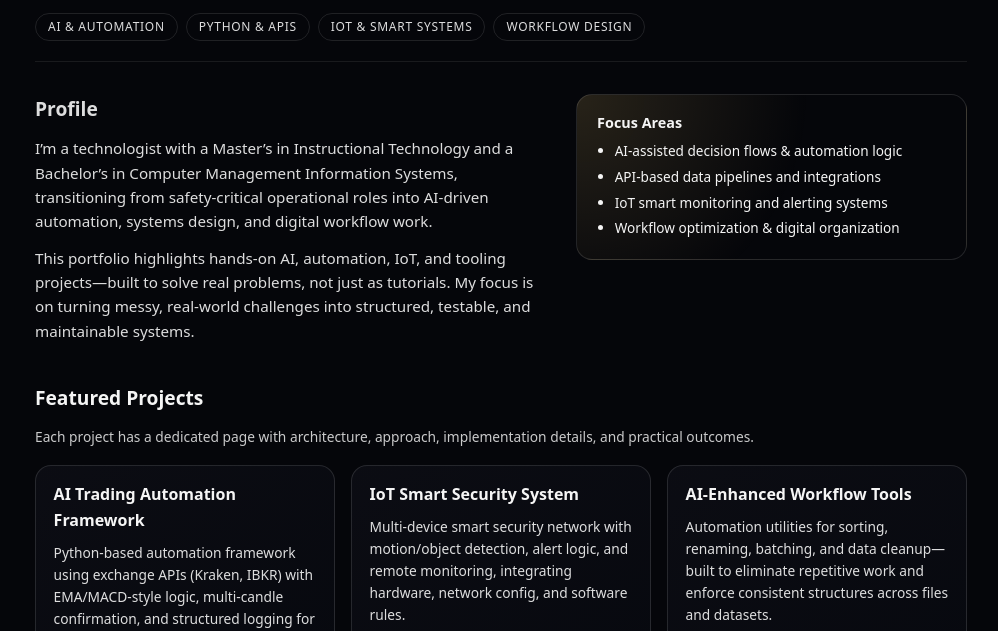
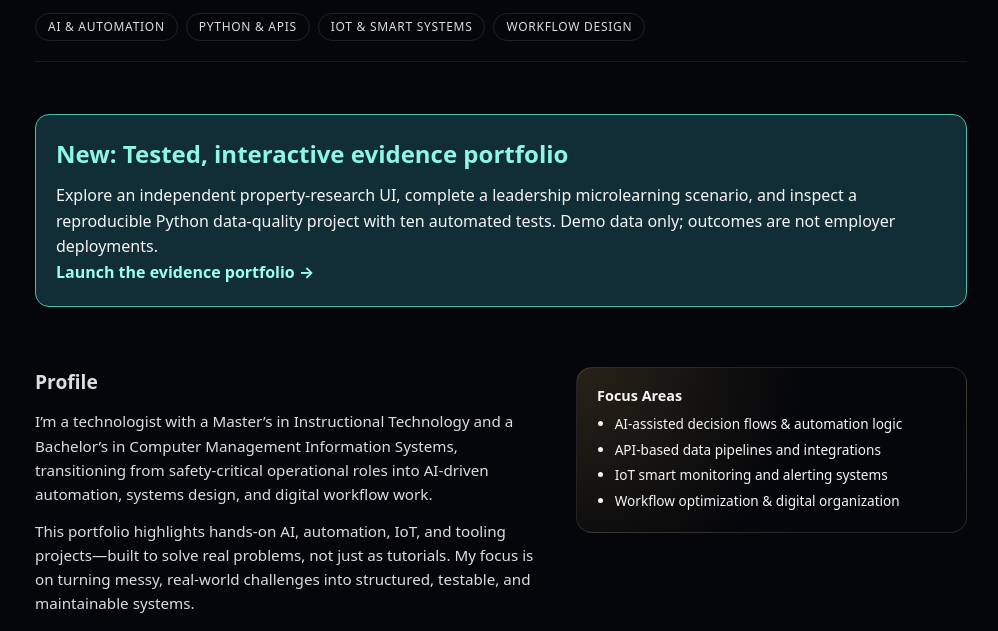
Before and after one commit to jbulliner82/jbulliner82.github.io, a plain HTML site: page index.html in a window 1280 px wide. Shown: the part 145-776 px from the top of the page, without its empty margins (139-1137 px from the left). Drawn offline with Linux system fonts and the light colour scheme.

Commit message:
Add tested evidence portfolio and correct outdated career details

```diff
--- a/index.html
+++ b/index.html
@@ -30,7 +30,7 @@
       </div>
     </header>
 
-    <main>
+    <main><section style="border:1px solid #4cbfac;border-radius:14px;padding:20px;margin:20px 0;background:#112d35"><h2 style="margin:0 0 10px;color:#8ff6e2">New: Tested, interactive evidence portfolio</h2><p>Explore an independent property-research UI, complete a leadership microlearning scenario, and inspect a reproducible Python data-quality project with ten automated tests. Demo data only; outcomes are not employer deployments.</p><p><a href="/evidence-2026/" style="font-weight:700;color:#9bfff0">Launch the evidence portfolio →</a></p></section>
       <section class="hero">
         <div class="hero-text">
           <h2 class="section-title">Profile</h2>
```
